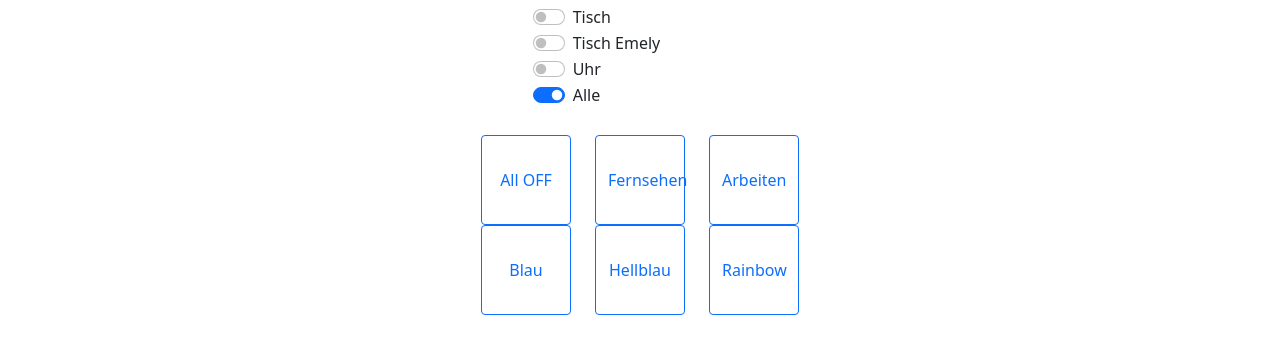
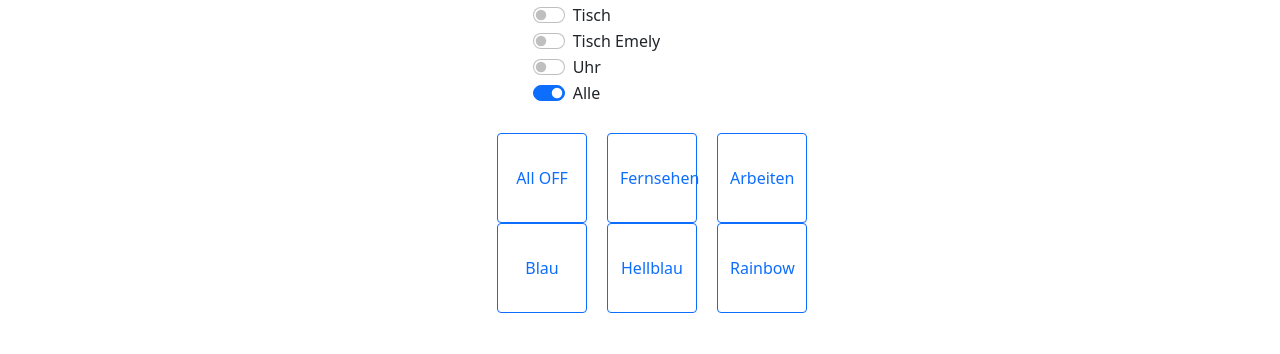
Before and after one commit to MarvinHofmann/ZimmerMatic, a website: page public/ledSteuerung/colorPicker.html in a window 1280 px wide. Shown: the part 172-526 px from the top of the page. Drawn offline with nearby package versions, Linux system fonts and the light colour scheme; a script that the page names is missing.

Commit message:
led steuerung ux anpassungen

```diff
--- a/public/ledSteuerung/style.css
+++ b/public/ledSteuerung/style.css
@@ -26,3 +26,10 @@
   width: 90px;
   height: 90px;
 }
+.row{
+  display: grid;
+  grid-template-columns: 90px 90px 90px;
+  grid-row: auto auto;
+  grid-column-gap: 20px;
+  grid-row-gap: 20px;
+}
```
